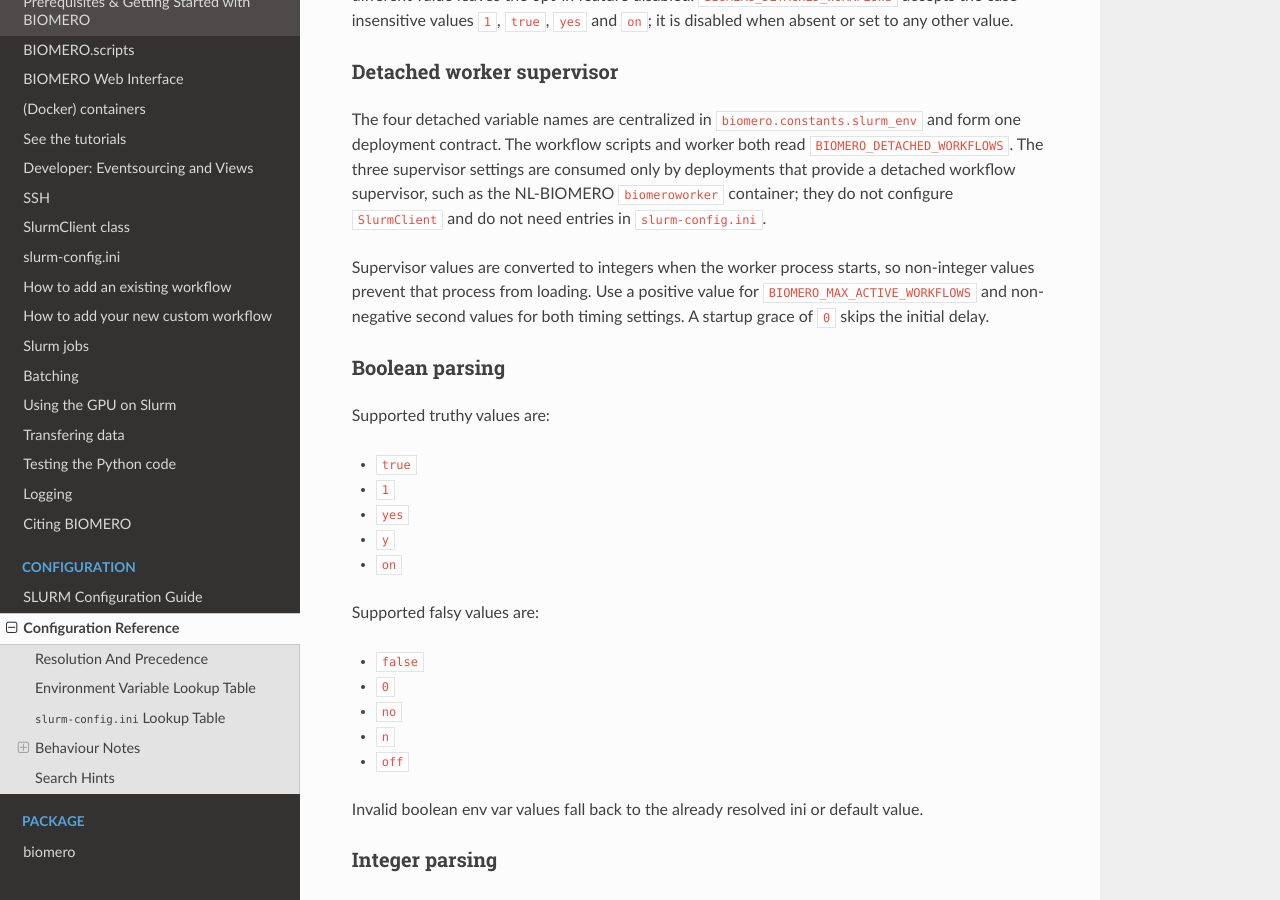
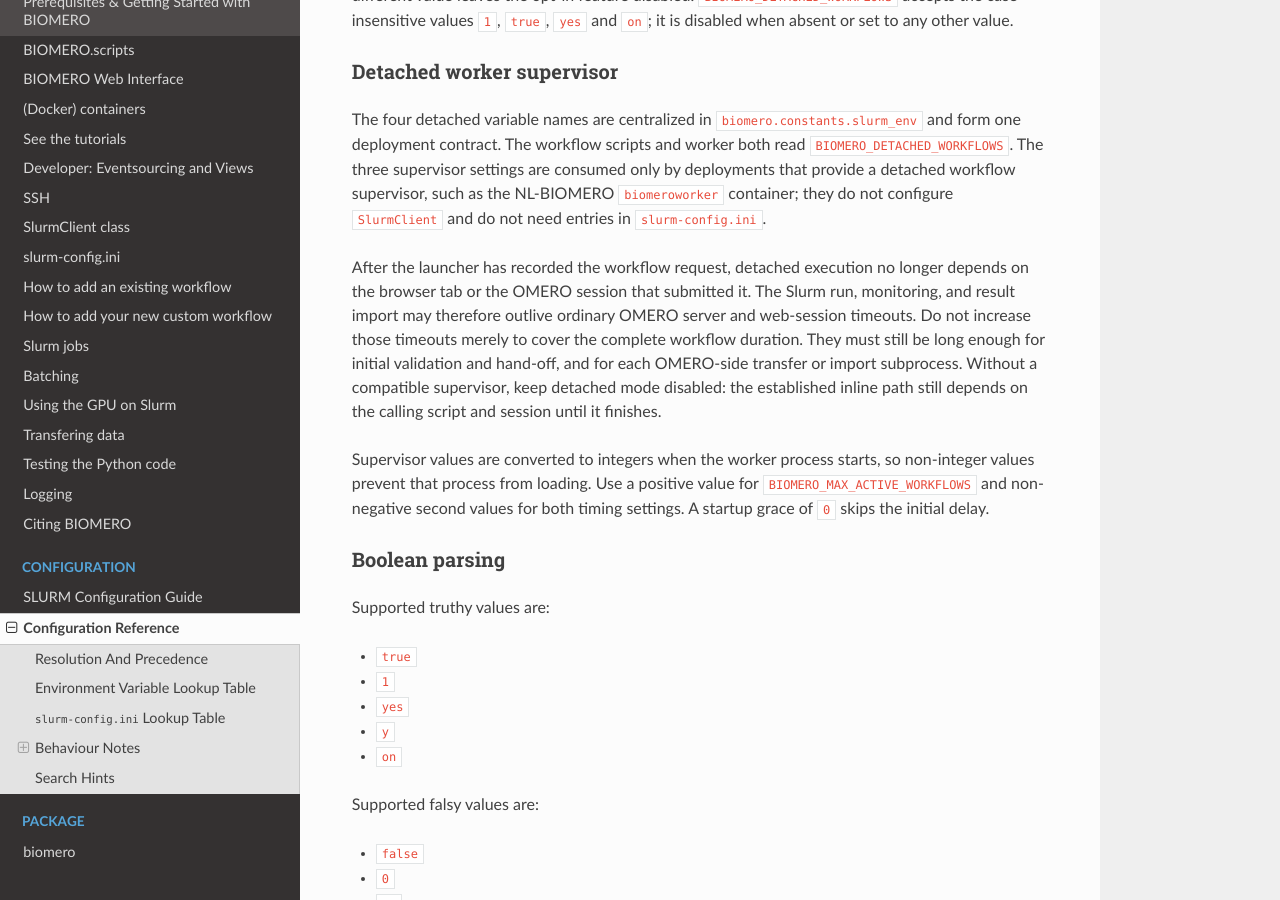
Before and after one commit to NL-BioImaging/biomero, a Sphinx documentation site: the page built from docs/configuration-reference.rst, in a window 1280 px wide and 900 px high, scrolled down 3053 px. Built offline with Sphinx 7.4.7 and the Read the Docs theme 3.1.0, drawn with Linux system fonts in a browser that asks for light colours; pages that are not in the unit, such as notebooks, are missing from menus.

Commit message:
Document detached workflow session behavior

```diff
--- a/docs/configuration-reference.rst
+++ b/docs/configuration-reference.rst
@@ -282,6 +282,15 @@ workflow supervisor, such as the NL-BIOMERO ``biomeroworker`` container; they
 do not configure ``SlurmClient`` and do not need entries in
 ``slurm-config.ini``.
 
+After the launcher has recorded the workflow request, detached execution no
+longer depends on the browser tab or the OMERO session that submitted it. The
+Slurm run, monitoring, and result import may therefore outlive ordinary OMERO
+server and web-session timeouts. Do not increase those timeouts merely to cover
+the complete workflow duration. They must still be long enough for initial
+validation and hand-off, and for each OMERO-side transfer or import subprocess.
+Without a compatible supervisor, keep detached mode disabled: the established
+inline path still depends on the calling script and session until it finishes.
+
 Supervisor values are converted to integers when the worker process starts, so
 non-integer values prevent that process from loading. Use a positive value for
 ``BIOMERO_MAX_ACTIVE_WORKFLOWS`` and non-negative second values for both timing
```
Also changed, not shown: README.md (+3 -3 lines).
